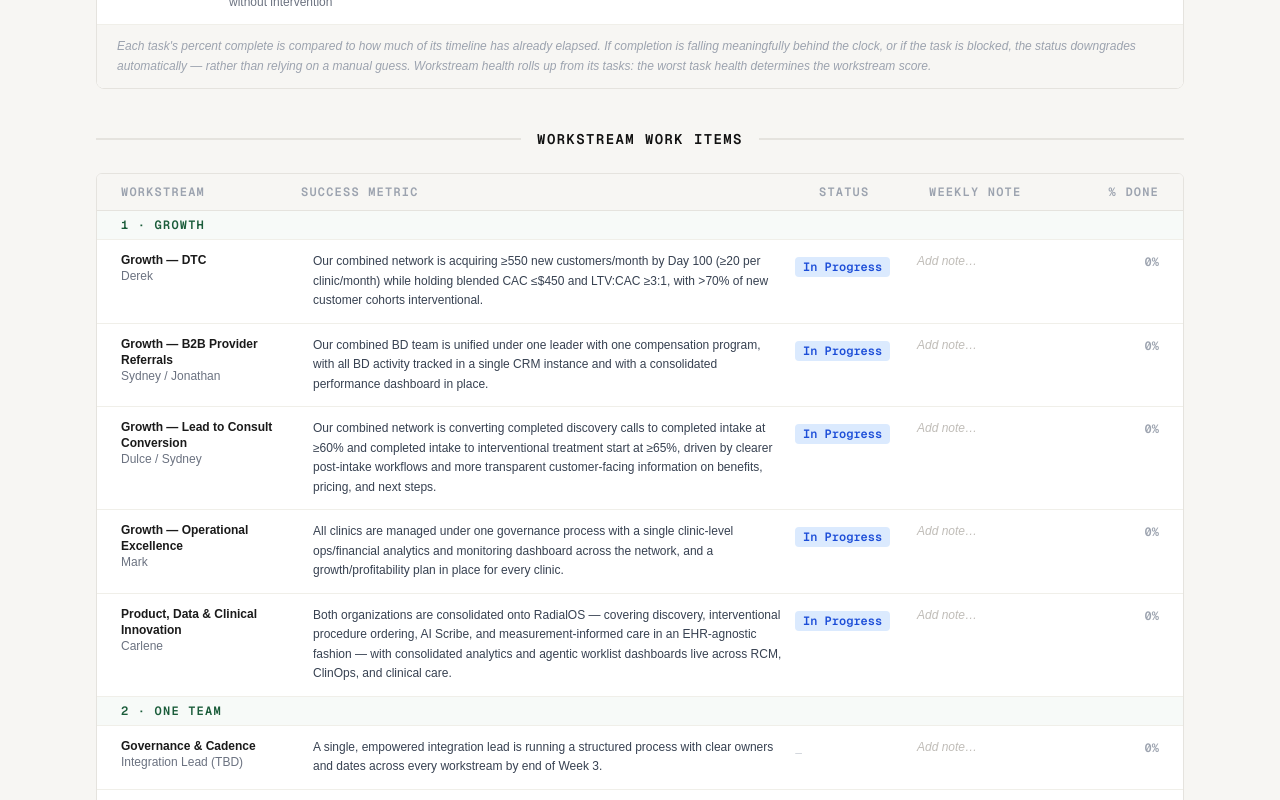
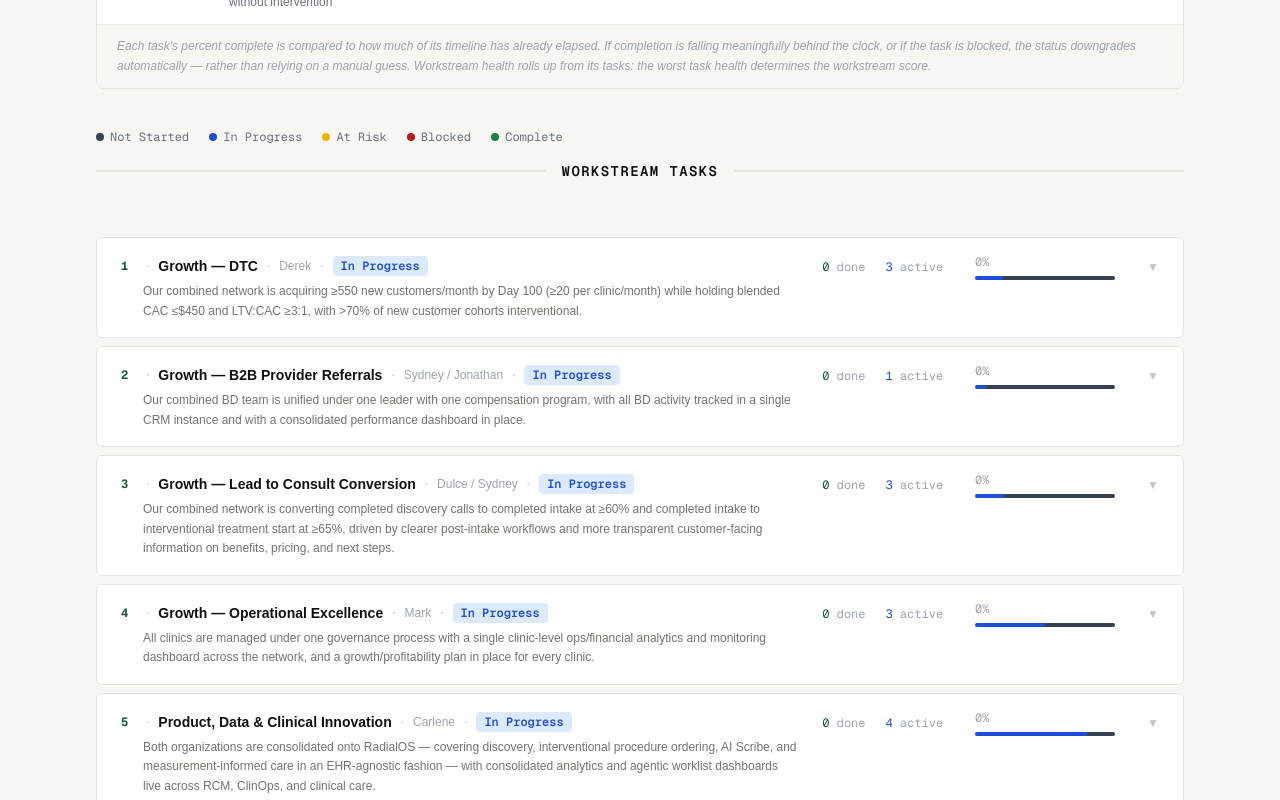
Before and after one commit to benthegitofhubs/mhs-integration-dashboard, a Next.js app: page /hundredday in a window 1280 px wide. Shown: the part 1640-2440 px from the top of the page. Built offline with nearby package versions, Linux system fonts and the light colour scheme.

Commit message:
Remove Workstream Work Items section; rename divider to Workstream Tasks

```diff
--- a/components/HundredDayDashboard.tsx
+++ b/components/HundredDayDashboard.tsx
@@ -1,7 +1,7 @@
 "use client";
 
 import { useState } from "react";
-import { Workstream100, FLAGSHIP_GOALS, KEY_DATES, Status100 } from "@/lib/hundredday";
+import { Workstream100, KEY_DATES, Status100 } from "@/lib/hundredday";
 import HundredDayCard from "./HundredDayCard";
 import { calcTaskHealth, rollupWorkstreamHealth, HEALTH_META, TaskHealth } from "@/lib/taskHealth";
 
@@ -243,46 +243,8 @@ export default function HundredDayDashboard({ workstreams }: { workstreams: Work
           <HealthLegend />
         </div>
 
-        {/* Workstream Work Items */}
-        <div className="mt-10 mb-6 flex items-center gap-4">
-          <div className="flex-1" style={{ height: "2px", backgroundColor: "#e5e3de" }} />
-          <p className="text-sm font-semibold uppercase tracking-widest shrink-0"
-            style={{ color: "#111111", fontFamily: "var(--font-geist-mono)" }}>
-            Workstream Work Items
-          </p>
-          <div className="flex-1" style={{ height: "2px", backgroundColor: "#e5e3de" }} />
-        </div>
-        <div className="mb-12 overflow-hidden" style={{ border: "1px solid #e5e3de", borderRadius: "6px", backgroundColor: "white" }}>
-          <div className="grid text-xs uppercase tracking-widest font-semibold px-6 py-2.5"
-            style={{
-              gridTemplateColumns: "180px 1fr 110px 160px 70px",
-              backgroundColor: "#f7f6f3",
-              color: "#9ca3af",
-              fontFamily: "var(--font-geist-mono)",
-              borderBottom: "1px solid #e5e3de",
-            }}>
-            <span>Workstream</span>
-            <span>Success Metric</span>
-            <span>Status</span>
-            <span>Weekly Note</span>
-            <span className="text-right">% Done</span>
-          </div>
-
-          {FLAGSHIP_GOALS.map((fg) => {
-            const wss = workstreams.filter((w) => w.flagshipGoal === fg.label);
-            return (
-              <FlagshipGroup
-                key={fg.id}
-                label={fg.label}
-                workstreams={wss}
-                wsDerived={wsDerived}
-              />
-            );
-          })}
-        </div>
-
         {/* Status color legend */}
-        <div className="flex items-center gap-5 mb-4 mt-10">
+        <div className="flex items-center gap-5 mb-4 mt-8">
           {([
             ["Not Started", "#374151"],
             ["In Progress", "#1d4ed8"],
@@ -299,8 +261,8 @@ export default function HundredDayDashboard({ workstreams }: { workstreams: Work
 
         <div className="mb-6 flex items-center gap-4">
           <div className="flex-1" style={{ height: "2px", backgroundColor: "#e5e3de" }} />
-          <p className="text-xs font-semibold uppercase tracking-widest shrink-0"
-            style={{ color: "#6b7280", fontFamily: "var(--font-geist-mono)" }}>
+          <p className="text-sm font-semibold uppercase tracking-widest shrink-0"
+            style={{ color: "#111111", fontFamily: "var(--font-geist-mono)" }}>
             Workstream Tasks
           </p>
           <div className="flex-1" style={{ height: "2px", backgroundColor: "#e5e3de" }} />
@@ -322,105 +284,6 @@ export default function HundredDayDashboard({ workstreams }: { workstreams: Work
   );
 }
 
-function FlagshipGroup({
-  label, workstreams, wsDerived,
-}: {
-  label: string;
-  workstreams: Workstream100[];
-  wsDerived: Record<string, Status100 | null>;
-}) {
-  return (
-    <>
-      <div className="px-6 py-1.5 text-xs uppercase tracking-widest"
-        style={{ color: "#1a5c3a", fontFamily: "var(--font-geist-mono)", fontWeight: 600, backgroundColor: "#f7faf8", borderBottom: "1px solid #f0efe9" }}>
-        {label}
-      </div>
-      {workstreams.map((ws) => {
-        const t   = ws.tasks.length;
-        const c   = ws.tasks.filter((x) => x.status === "Complete").length;
-        const pct = t > 0 ? Math.round((c / t) * 100) : 0;
-        const st  = wsDerived[ws.id];
-        return (
-          <OverviewRow key={ws.id} ws={ws} status={st} pct={pct} />
-        );
-      })}
-    </>
-  );
-}
-
-function OverviewRow({ ws, status, pct }: { ws: Workstream100; status: Status100 | null; pct: number }) {
-  const [editingNote, setEditingNote] = useState(false);
-  const [note, setNote] = useState(() => {
-    if (typeof window === "undefined") return "";
-    return localStorage.getItem(`ws-note-${ws.id}`) ?? "";
-  });
-  const [draft, setDraft] = useState(note);
-
-  const saveNote = (val: string) => {
-    setNote(val);
-    localStorage.setItem(`ws-note-${ws.id}`, val);
-    setEditingNote(false);
-  };
-
-  return (
-    <div className="grid px-6 py-3 hover:bg-stone-50 transition-colors"
-      style={{
-        gridTemplateColumns: "180px 1fr 110px 160px 70px",
-        borderBottom: "1px solid #f0efe9",
-        alignItems: "start",
-        gap: "12px",
-      }}>
-      <div>
-        <p className="text-xs font-semibold" style={{ color: "#1a1a1a" }}>{ws.name}</p>
-        <p className="text-xs" style={{ color: "#6b7280" }}>{ws.leader}</p>
-      </div>
-
-      <p className="text-xs leading-relaxed" style={{ color: "#374151" }}>{ws.goal}</p>
-
-      {/* Derived status badge */}
-      <div className="pt-0.5">
-        {status ? (
-          <span className="text-xs font-semibold px-2 py-0.5 rounded"
-            style={{ backgroundColor: STATUS_BG[status], color: STATUS_COLOR[status], fontFamily: "var(--font-geist-mono)", whiteSpace: "nowrap" }}>
-            {status}
-          </span>
-        ) : (
-          <span className="text-xs" style={{ color: "#d1d5db", fontFamily: "var(--font-geist-mono)" }}>—</span>
-        )}
-      </div>
-
-      {/* Weekly note (localStorage) */}
-      <div>
-        {editingNote ? (
-          <textarea
-            autoFocus
-            value={draft}
-            onChange={(e) => setDraft(e.target.value)}
-            onBlur={() => saveNote(draft)}
-            onKeyDown={(e) => { if (e.key === "Escape") { setDraft(note); setEditingNote(false); } }}
-            rows={2}
-            placeholder="Add weekly note…"
-            className="w-full text-xs leading-relaxed rounded px-2 py-1 resize-none focus:outline-none"
-            style={{ border: "1px solid #d1cfc9", backgroundColor: "#fafaf8", color: "#57534e" }}
-          />
-        ) : (
-          <p
-            className="text-xs leading-relaxed cursor-pointer rounded px-1 -mx-1 hover:bg-stone-100 transition-colors"
-            style={{ color: note ? "#57534e" : "#c0bdb8", fontStyle: note ? "normal" : "italic" }}
-            onClick={() => { setDraft(note); setEditingNote(true); }}
-          >
-            {note || "Add note…"}
-          </p>
-        )}
-      </div>
-
-      <p className="text-xs font-semibold text-right pt-0.5"
-        style={{ color: pct > 0 ? "#1a5c3a" : "#9ca3af", fontFamily: "var(--font-geist-mono)" }}>
-        {pct}%
-      </p>
-    </div>
-  );
-}
 
 function TldrSummary({
   workstreams, wsCounts, complete, inProgress, blocked, atRisk, total,
```
